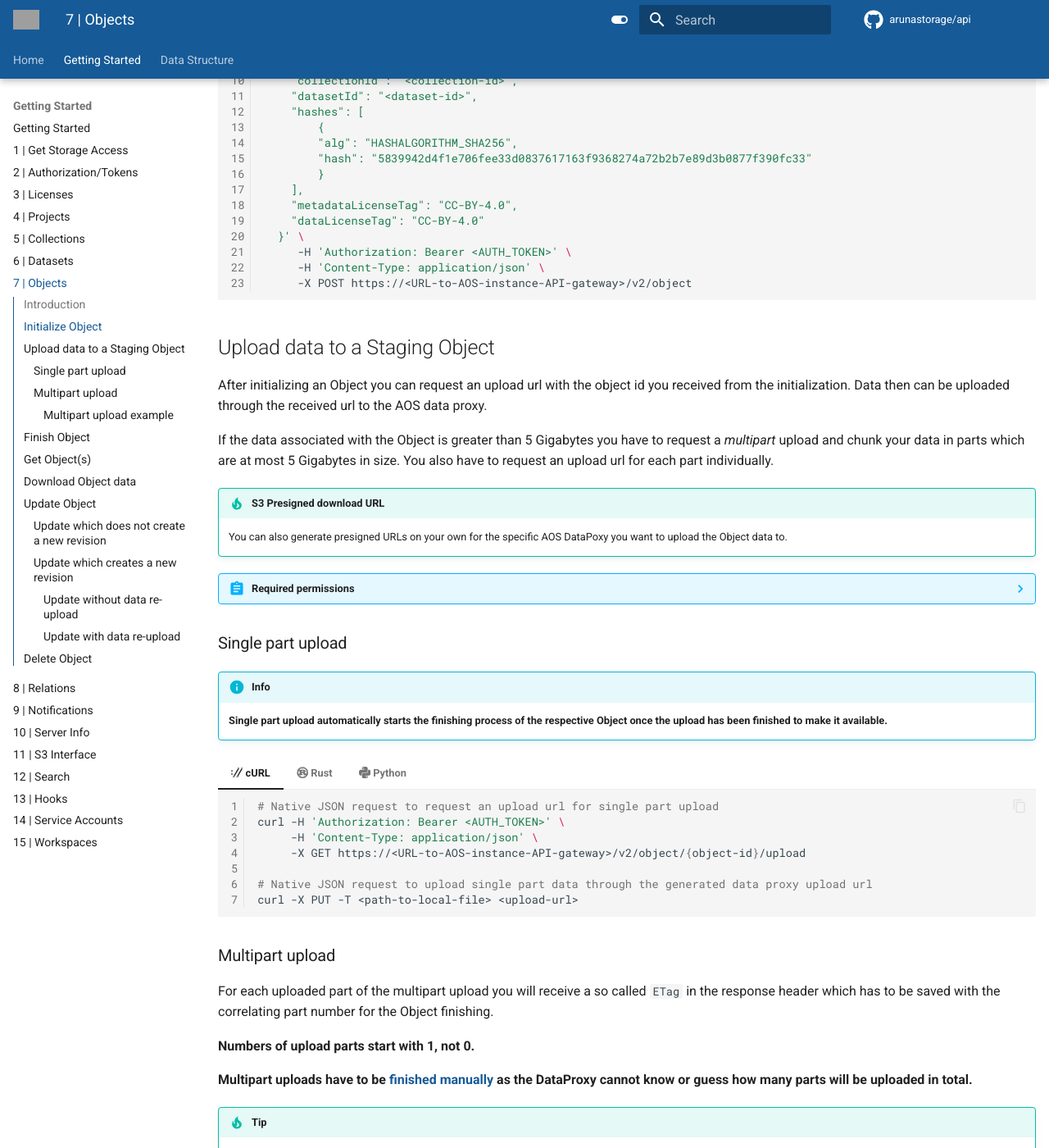
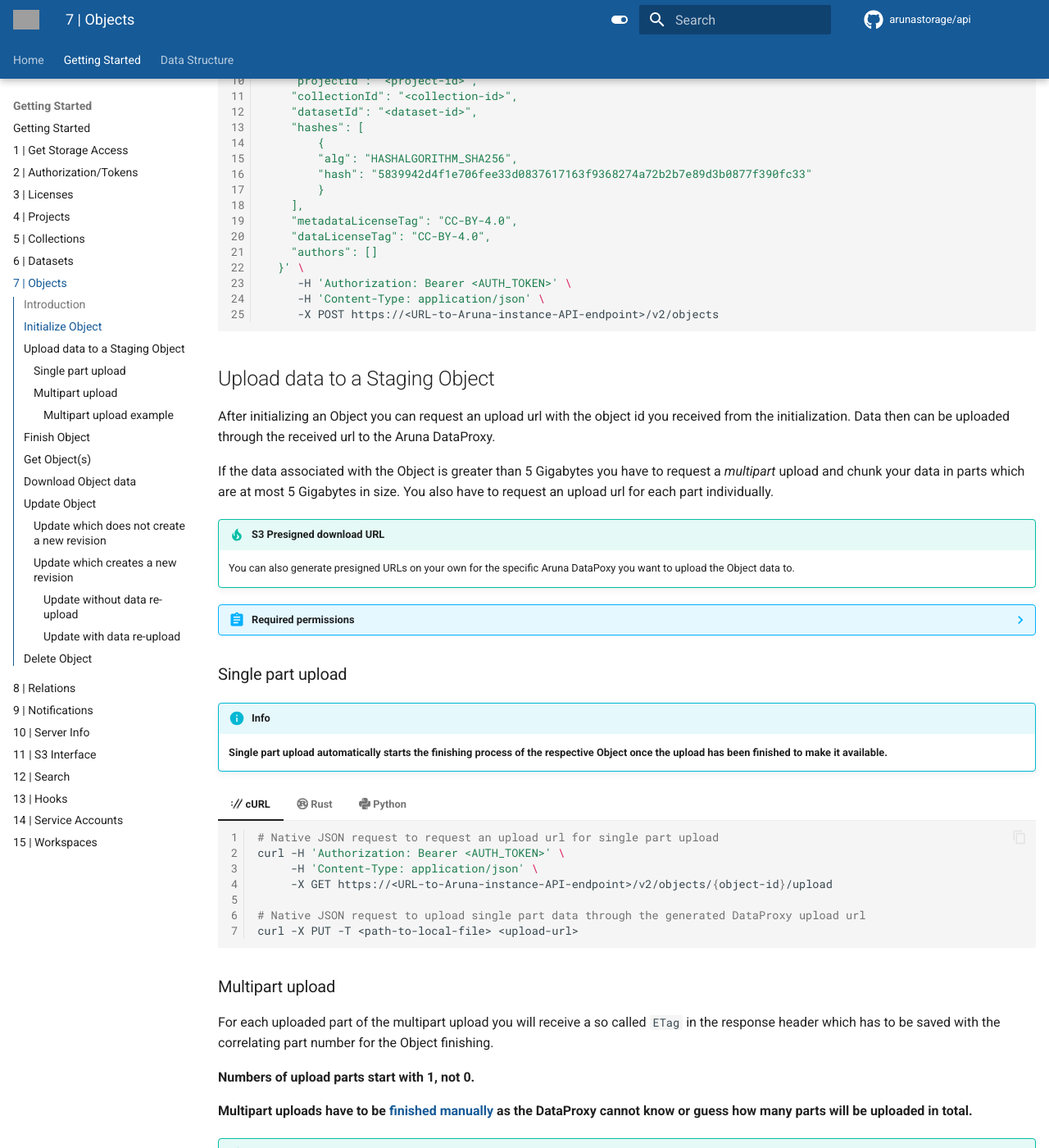
Before and after one commit to ArunaStorage/documentation, an MkDocs documentation site: the page built from docs/get_started/basic_usage/07_How-To-Objects.md, in a window 1280 px wide and 1400 px high, scrolled down 955 px. Shown: the whole window at 82% size. Built offline with MkDocs 1.6.1 and Material for MkDocs 9.7.7, drawn with Linux system fonts in a browser that asks for light colours; comment, search, counter and statistics services are not loaded; the version menu is left out; some of the changed text lies outside the part shown; grey boxes are pictures that could not be loaded.

Commit message:
docs: Update ObjectService examples to 2.0.0-beta.12

````diff
--- a/docs/get_started/basic_usage/07_How-To-Objects.md
+++ b/docs/get_started/basic_usage/07_How-To-Objects.md
@@ -13,7 +13,7 @@
 ## Initialize Object
 
 The first step is to initialize an Object.
-This creates an Object in the AOS with a status of _Initializing_ which marks it as a _Staging Object_.
+This creates an Object in Aruna with a status of _Initializing_ which marks it as a _Staging Object_.
 As long as an Object is in the staging area data can be uploaded to it.
 
 ??? Tip "Hash validation"
@@ -36,6 +36,7 @@
     curl -d '
       {
         "name": "aruna.png",
+        "title": "Aruna Logo",
         "description": "My demo Object",
         "keyValues": [],
         "relations": [],
@@ -50,11 +51,12 @@
             }
         ],
         "metadataLicenseTag": "CC-BY-4.0",
-        "dataLicenseTag": "CC-BY-4.0"
+        "dataLicenseTag": "CC-BY-4.0",
+        "authors": []
       }' \
          -H 'Authorization: Bearer <AUTH_TOKEN>' \
          -H 'Content-Type: application/json' \
-         -X POST https://<URL-to-AOS-instance-API-gateway>/v2/object
+         -X POST https://<URL-to-Aruna-instance-API-endpoint>/v2/objects
     ```
 
 === ":simple-rust: Rust"
@@ -63,6 +65,7 @@
     // Create tonic/ArunaAPI request to create a new Object
     let request = CreateObjectRequest {
         name: "aruna.png".to_string(),
+        title: "Aruna Logo".to_string(),
         description: "My demo Object".to_string(),
         key_values: vec![],
         relations: vec![],
@@ -74,9 +77,10 @@
         metadata_license_tag: "CC-BY-4.0".to_string(),
         data_license_tag: "CC-BY-4.0".to_string(),
         parent: Some(Parent::ProjectId("<project-id>".to_string())),
+        authors: vec![],
     };
 
-    // Send the request to the AOS instance gRPC gateway
+    // Send the request to the Aruna instance gRPC endpoint
     let response = object_client.create_object(init_request)
                                 .await
                                 .unwrap()
@@ -92,6 +96,7 @@
     # Create tonic/ArunaAPI request to create a new Object
     request = CreateObjectRequest(
         name="aruna.png",
+        title="Aruna Logo",
         description="My demo Object",
         key_values=[],
         external_relations=[],
@@ -104,10 +109,11 @@
             hash="5839942d4f1e706fee33d0837617163f9368274a72b2b7e89d3b0877f390fc33"
         )],
         metadata_license_tag="CC-BY-4.0",
-        data_license_tag="CC-BY-4.0"
+        data_license_tag="CC-BY-4.0",
+        authors=[]
     )
 
-    # Send the request to the AOS instance gRPC gateway
+    # Send the request to the Aruna instance gRPC endpoint
     response = client.object_client.CreateObject(request=request)
 
     # Do something with the response
@@ -118,14 +124,14 @@
 ## Upload data to a Staging Object
 
 After initializing an Object you can request an upload url with the object id you received from the initialization.
-Data then can be uploaded through the received url to the AOS data proxy.
+Data then can be uploaded through the received url to the Aruna DataProxy.
 
 If the data associated with the Object is greater than 5 Gigabytes you have to request a _multipart_ upload and chunk your data in parts which are at most 5 Gigabytes in size.
 You also have to request an upload url for each part individually.
 
 !!! Tip "S3 Presigned download URL"
 
-    You can also generate presigned URLs on your own for the specific AOS DataPoxy you want to upload the Object data to.
+    You can also generate presigned URLs on your own for the specific Aruna DataPoxy you want to upload the Object data to.
 
 ??? Abstract "Required permissions"
 
@@ -143,9 +149,9 @@
     # Native JSON request to request an upload url for single part upload
     curl -H 'Authorization: Bearer <AUTH_TOKEN>' \
          -H 'Content-Type: application/json' \
-         -X GET https://<URL-to-AOS-instance-API-gateway>/v2/object/{object-id}/upload
+         -X GET https://<URL-to-Aruna-instance-API-endpoint>/v2/objects/{object-id}/upload
 
-    # Native JSON request to upload single part data through the generated data proxy upload url
+    # Native JSON request to upload single part data through the generated DataProxy upload url
     curl -X PUT -T <path-to-local-file> <upload-url>
     ```
 
@@ -159,7 +165,7 @@
         part_number: 1,
     };
 
-    // Send the request to the AOS instance gRPC gateway
+    // Send the request to the Aruna instance gRPC endpoint
     let response = object_client.get_upload_url(request)
                                 .await
                                 .unwrap()
@@ -198,7 +204,7 @@
         part_number=1
     )
 
-    # Send the request to the AOS instance gRPC gateway
+    # Send the request to the Aruna instance gRPC endpoint
     response = client.object_client.GetUploadURL(request=request)
 
     # Do something with the response
@@ -237,9 +243,9 @@
     # Native JSON request to request an upload url for specific part of multipart upload
     curl -H 'Authorization: Bearer <AUTH_TOKEN>' \
          -H 'Content-Type: application/json' \
-         -X GET 'https://<URL-to-AOS-instance-API-gateway>/v2/object/{object-id}/upload?multipart=true&partNumber=<part-number>'
+         -X GET 'https://<URL-to-Aruna-instance-API-endpoint>/v2/objects/{object-id}/upload?multipart=true&partNumber=<part-number>'
 
-    # Upload multipart data with native JSON requests through the generated data proxy upload urls
+    # Upload multipart data with native JSON requests through the generated DataProxy upload urls
     curl -X PUT -T <path-to-local-file> <upload-url>
     ```
 
@@ -253,7 +259,7 @@
         part_number: <part-number> as i32,
     };
 
-    // Send the request to the AOS instance gRPC gateway
+    // Send the request to the Aruna instance gRPC endpoint
     let response = object_client.get_upload_url(request)
                                 .await
                                 .unwrap()
@@ -273,7 +279,7 @@
         part_number=<part-number>
     )
 
-    # Send the request to the AOS instance gRPC gateway
+    # Send the request to the Aruna instance gRPC endpoint
     response = client.object_client.GetUploadURL(request=request)
 
     # Do something with the response
@@ -297,7 +303,7 @@
 
         UPLOAD_URL=$(curl -s -H 'Authorization: Bearer <AUTH_TOKEN>' \
                              -H 'Content-Type: application/json' \
-                             -X GET "https://<URL-to-AOS-instance-API-gateway>/v2/object/${OBJECT_ID}/upload?multipart=true&partNumber=${PART_NUM}" | jq -r '.url')
+                             -X GET "https://<URL-to-Aruna-instance-API-endpoint>/v2/objects/${OBJECT_ID}/upload?multipart=true&partNumber=${PART_NUM}" | jq -r '.url')
         ETAG=$(curl -X PUT -T ${PART_FILE} -i "${UPLOAD_URL}" | grep etag)
 
         echo -e "\nPart: ${PART_NUM}, ETag: ${ETAG}\n"
@@ -387,7 +393,7 @@
                 part_number=i+1
             )
 
-            # Send the request to the AOS instance gRPC gateway
+            # Send the request to the Aruna instance gRPC endpoint
             get_response = client.object_client.GetUploadURL(request=get_request)
 
             # Extraxt download url from response
@@ -447,7 +453,7 @@
 
 ??? Tip "Object hashes"
 
-    SHA256 and MD5 hash sums are always calculated automatically for the content of the object and added to the object, so they do not have to be explicitly specified when finishing. Currently AOS only supports SHA256 and MD5 but the list can be extended if the demand arises.
+    SHA256 and MD5 hash sums are always calculated automatically for the content of the object and added to the object, so they do not have to be explicitly specified when finishing. Currently Aruna only supports SHA256 and MD5 but the list can be extended if the demand arises.
 
     So, in the future further hashes of the object can be specified, which are also added to the object. However, these hashes are not validated against the content of the object.
 
@@ -482,7 +488,7 @@
       }' \
          -H 'Authorization: Bearer <AUTH_TOKEN>' \
          -H 'Content-Type: application/json' \
-         -X PATCH https://<URL-to-AOS-instance-API-gateway>/v2/object/{object-id}/finish
+         -X PATCH https://<URL-to-Aruna-instance-API-endpoint>/v2/objects/{object-id}/finish
     ```
 
 === ":simple-rust: Rust"
@@ -513,7 +519,7 @@
         ],
     };
 
-    // Send the request to the AOS instance gRPC gateway
+    // Send the request to the Aruna instance gRPC endpoint
     let response = object_client.finish_object_staging(request)
                                 .await
                                 .unwrap()
@@ -547,7 +553,7 @@
         ],
     )
 
-    # Send the request to the AOS instance gRPC gateway
+    # Send the request to the Aruna instance gRPC endpoint
     response = client.object_client.FinishObjectStaging(request=request)
 
     # Do something with the response
@@ -571,14 +577,14 @@
     # Native JSON request to fetch information of a single Object
     curl -H 'Authorization: Bearer <AUTH_TOKEN>' \
          -H 'Content-Type: application/json' \
-         -X GET https://<URL-to-AOS-instance-API-gateway>/v2/object/{object-id}
+         -X GET https://<URL-to-Aruna-instance-API-endpoint>/v2/objects/{object-id}
     ```
 
     ```bash linenums="1"
     # Native JSON request to fetch information of multiple Objects in a single request
     curl -H 'Authorization: Bearer <AUTH_TOKEN>' \
          -H 'Content-Type: application/json' \
-         -X GET 'https://<URL-to-AOS-instance-API-gateway>/v2/objects?objectIds={object-id-01}&objectIds={object-id-02}'
+         -X GET 'https://<URL-to-Aruna-instance-API-endpoint>/v2/objects?objectIds={object-id-01}&objectIds={object-id-02}'
     ```
 
 === ":simple-rust: Rust"
@@ -589,7 +595,7 @@
         object_id: "<object-id>".to_string()
     };
 
-    // Send the request to the AOS instance gRPC gateway
+    // Send the request to the Aruna instance gRPC endpoint
     let response = object_client.get_object(request)
                                 .await
                                 .unwrap()
@@ -609,7 +615,7 @@
         ]
     };
 
-    // Send the request to the AOS instance gRPC gateway
+    // Send the request to the Aruna instance gRPC endpoint
     let response = object_client.get_objects(request)
                                 .await
                                 .unwrap()
@@ -627,7 +633,7 @@
         object_id="<object-id>"
     )
 
-    # Send the request to the AOS instance gRPC gateway
+    # Send the request to the Aruna instance gRPC endpoint
     response = client.object_client.GetObject(request=request)
 
     # Do something with the response
@@ -644,7 +650,7 @@
         ]
     )
 
-    # Send the request to the AOS instance gRPC gateway
+    # Send the request to the Aruna instance gRPC endpoint
     response = client.object_client.GetObjects(request=request)
 
     # Do something with the response
@@ -658,7 +664,7 @@
 
 !!! Tip "S3 Presigned download URL"
 
-    You can also generate presigned URLs on your own for the specific AOS DataPoxy you want to download the Object data from.
+    You can also generate presigned URLs on your own for the specific Aruna DataPoxy you want to download the Object data from.
 
 ??? Abstract "Required permissions"
 
@@ -670,7 +676,7 @@
     # Native JSON request to fetch the download URL of an Object
     curl -H 'Authorization: Bearer <AUTH_TOKEN>' \
          -H 'Content-Type: application/json' \
-         -X GET https://<URL-to-AOS-instance-API-gateway>/v2/object/{object-id}/download
+         -X GET https://<URL-to-Aruna-instance-API-endpoint>/v2/objects/{object-id}/download
 
     # Download the data with the provided remote file name
     curl -J -O -X GET <received-download-url>
@@ -684,7 +690,7 @@
         object_id: "<object-id>".to_string()
     };
 
-    // Send the request to the AOS instance gRPC gateway
+    // Send the request to the Aruna instance gRPC endpoint
     let response = object_client.get_download_url(request)
                                 .await
                                 .unwrap()
@@ -732,7 +738,7 @@
         object_id="<object-id>"
     )
 
-    # Send the request to the AOS instance gRPC gateway
+    # Send the request to the Aruna instance gRPC endpoint
     download_url_response = client.object_client.GetDownloadURL(request=download_url_request)
 
     # Extract download url from response
@@ -810,7 +816,7 @@
       }' \
          -H 'Authorization: Bearer <AUTH_TOKEN>' \
          -H 'Content-Type: application/json' \
-         -X POST https://<URL-to-AOS-instance-API-gateway>/v2/object/{object-id}
+         -X POST https://<URL-to-Aruna-instance-API-endpoint>/v2/objects/{object-id}
     ```
 
     ```bash linenums="1"
@@ -838,7 +844,38 @@
       }' \
          -H 'Authorization: Bearer <AUTH_TOKEN>' \
          -H 'Content-Type: application/json' \
-         -X POST https://<URL-to-AOS-instance-API-gateway>/v2/object/{object-id}
+         -X POST https://<URL-to-Aruna-instance-API-endpoint>/v2/objects/{object-id}
+    ```
+
+    ```bash linenums="1"
+    # Native JSON request to update the title of an Object in-place
+    curl -d '
+      {
+        "title": "Updated Title"
+      }' \
+         -H 'Authorization: Bearer <AUTH_TOKEN>' \
+         -H 'Content-Type: application/json' \
+         -X POST https://<URL-to-Aruna-instance-API-endpoint>/v2/objects/{object-id}/title
+    ```
+
+    ```bash linenums="1"
+    # Native JSON request to add an author to an Object in-place
+    curl -d '
+      {
+        "addAuthors": [
+            {
+            "firstName": "John",
+            "lastName": "Doe",
+            "email": "john.doe@example.com",
+            "orcid": "0000-0002-1825-0097",
+            "id": "<user-id-if-registered>"
+            }
+        ],
+        "removeAuthors": []
+      }' \
+         -H 'Authorization: Bearer <AUTH_TOKEN>' \
+         -H 'Content-Type: application/json' \
+         -X POST https://<URL-to-Aruna-instance-API-endpoint>/v2/objects/{object-id}/authors
     ```
 
 === ":simple-rust: Rust"
@@ -859,7 +896,7 @@
         parent: None,
     };
 
-    // Send the request to the AOS instance gRPC gateway
+    // Send the request to the Aruna instance gRPC endpoint
     let response = object_client.update_object(add_request)
                                 .await
                                 .unwrap()
@@ -889,7 +926,7 @@
         parent: None,
     };
 
-    // Send the request to the AOS instance gRPC gateway
+    // Send the request to the Aruna instance gRPC endpoint
     let response = object_client.update_object(add_request)
                                 .await
                                 .unwrap()
@@ -898,6 +935,48 @@
     // Do something with the response
     println!("{:#?}", response);
     ```
+
+    ```rust linenums="1"
+    // Create tonic/ArunaAPI request to update the title of an Object in-place
+    let add_request = UpdateObjectTitleRequest {
+        object_id: "<object-id>".to_string(),
+        title: "Updated Title",
+    };
+
+    // Send the request to the Aruna instance gRPC endpoint
+    let response = object_client.update_object_title(add_request)
+                                .await
+                                .unwrap()
+                                .into_inner();
+
+    // Do something with the response
+    println!("{:#?}", response);
+    ```
+
+    ```rust linenums="1"
+    // Create tonic/ArunaAPI request to add an author to an Object
+    let request = UpdateObjectAuthorsRequest {
+        object_id: "<object-id>".to_string(),
+        add_authors: vec![Author {
+            first_name: "John".to_string(),
+            last_name: "Doe".to_string(),
+            email: "john.doe@example.com".to_string(),
+            orcid: "0000-0002-1825-0097".to_string(),
+            id: "<user-id-if-registered>".to_string(),
+        }],
+        remove_authors: vec![],
+    };
+
+    // Send the request to the Aruna instance gRPC endpoint
+    let response = object_client.update_object_authors(request)
+                                 .await
+                                 .unwrap()
+                                 .into_inner();
+
+    // Do something with the response
+    println!("{:#?}", response);
+    ```
+
 
 === ":simple-python: Python"
 
@@ -919,7 +998,7 @@
         data_license_tag: "<old-license-tag>",
     )
 
-    # Send the request to the AOS instance gRPC gateway
+    # Send the request to the Aruna instance gRPC endpoint
     response = client.object_client.UpdateObject(request=request)
 
     # Do something with the response
@@ -948,8 +1027,43 @@
         data_license_tag: "<old-license-tag>",
     )
 
-    # Send the request to the AOS instance gRPC gateway
+    # Send the request to the Aruna instance gRPC endpoint
     response = client.object_client.UpdateObject(request=request)
+
+    # Do something with the response
+    print(f'{response}')
+    ```
+
+    ```python linenums="1"
+    # Create tonic/ArunaAPI request to update the title of a Dataset
+    request = UpdateObjectTitleRequest(
+        object_id="<object-id>",
+        title="Updated Title"
+    )
+
+    # Send the request to the Aruna instance gRPC endpoint
+    response = client.dataset_client.UpdateObjectTitle(request=request)
+
+    # Do something with the response
+    print(f'{response}')
+    ```
+
+    ```python linenums="1"
+    # Create tonic/ArunaAPI request to add an author to a Dataset
+    request = UpdateObjectAuthorsRequest(
+        object_id="<object-id>",
+        add_authors=[Author(
+            first_name="John",
+            last_name="Doe",
+            email="john.doe@example.com",
+            orcid="0000-0002-1825-0097",
+            user_id="<user-id-if-registered"
+        )],
+        remove_authors=[]
+    )
+
+    # Send the request to the Aruna instance gRPC endpoint
+    response = client.dataset_client.UpdateObjectAuthors(request=request)
 
     # Do something with the response
     print(f'{response}')
@@ -984,7 +1098,7 @@
       }' \
          -H 'Authorization: Bearer <AUTH_TOKEN>' \
          -H 'Content-Type: application/json' \
-         -X POST https://<URL-to-AOS-instance-API-gateway>/v2/object/{object-id} | jq -r '.object.id')
+         -X POST https://<URL-to-Aruna-instance-API-endpoint>/v2/objects/{object-id} | jq -r '.object.id')
 
     # Native JSON request to finish the new Object revision
     curl -d '
@@ -995,7 +1109,7 @@
       }' \
          -H 'Authorization: Bearer <AUTH_TOKEN>' \
          -H 'Content-Type: application/json' \
-         -X PATCH https://<URL-to-AOS-instance-API-gateway>/v2/object/{NEW_REVISION_ID}/finish
+         -X PATCH https://<URL-to-Aruna-instance-API-endpoint>/v2/objects/{NEW_REVISION_ID}/finish
     ```
 
 === ":simple-rust: Rust"
@@ -1016,7 +1130,7 @@
         parent: None,
     };
 
-    // Send the request to the AOS instance gRPC gateway
+    // Send the request to the Aruna instance gRPC endpoint
     let response = object_client.update_object(request)
                                 .await
                                 .unwrap()
@@ -1034,7 +1148,7 @@
         completed_parts: [],
     };
 
-    // Send the request to the AOS instance gRPC gateway
+    // Send the request to the Aruna instance gRPC endpoint
     let response = object_client.finish_object_staging(request)
                                 .await
                                 .unwrap()
@@ -1067,7 +1181,7 @@
         data_license_tag="<old-license-tag>",
     )
 
-    # Send the request to the AOS instance gRPC gateway
+    # Send the request to the Aruna instance gRPC endpoint
     update_response = client.object_client.UpdateObject(request=request)
 
     # Do something with the response
@@ -1083,7 +1197,7 @@
         completed_parts=[],
     )
 
-    # Send the request to the AOS instance gRPC gateway
+    # Send the request to the Aruna instance gRPC endpoint
     finish_response = client.object_client.FinishObjectStaging(request=request)
 
     # Do something with the response
@@ -1114,14 +1228,14 @@
       }' \
          -H 'Authorization: Bearer <AUTH_TOKEN>' \
          -H 'Content-Type: application/json' \
-         -X POST https://<URL-to-AOS-instance-API-gateway>/v2/object/{object-id} | jq -r '.object.id')
+         -X POST https://<URL-to-Aruna-instance-API-endpoint>/v2/objects/{object-id} | jq -r '.object.id')
 
     # Native JSON request to request an upload url for single part upload
     curl -H 'Authorization: Bearer <AUTH_TOKEN>' \
          -H 'Content-Type: application/json' \
-         -X GET https://<URL-to-AOS-instance-API-gateway>/v2/object/{NEW_REVISION_ID}/upload
+         -X GET https://<URL-to-Aruna-instance-API-endpoint>/v2/objects/{NEW_REVISION_ID}/upload
 
-    # Native JSON request to upload single part data through the generated data proxy upload url
+    # Native JSON request to upload single part data through the generated DataProxy upload url
     curl -X PUT -T <path-to-local-file> <upload-url>
 
     # Request to finish the updated object only needed in case of no upload or multipart upload
@@ -1145,7 +1259,7 @@
         parent: None,
     };
 
-    // Send the request to the AOS instance gRPC gateway
+    // Send the request to the Aruna instance gRPC endpoint
     let response = object_client.update_object(request)
                                        .await
                                        .unwrap()
@@ -1162,7 +1276,7 @@
         part_number: 1,
     };
 
-    // Send the request to the AOS instance gRPC gateway
+    // Send the request to the Aruna instance gRPC endpoint
     let get_response = object_client.get_upload_url(get_request)
                                     .await
                                     .unwrap()
@@ -1213,7 +1327,7 @@
         data_license_tag="<old-license-tag>",
     )
 
-    # Send the request to the AOS instance gRPC gateway
+    # Send the request to the Aruna instance gRPC endpoint
     response = client.object_client.UpdateObject(request=request)
 
     # Do something with the response
@@ -1227,7 +1341,7 @@
         part_number=1
     )
 
-    # Send the request to the AOS instance gRPC gateway
+    # Send the request to the Aruna instance gRPC endpoint
     get_response = client.object_client.GetUploadURL(request=request)
 
     # Do something with the response
@@ -1296,7 +1410,7 @@
       }' \
          -H 'Authorization: Bearer <AUTH_TOKEN>' \
          -H 'Content-Type: application/json' \
-         -X DELETE https://<URL-to-AOS-instance-API-gateway>/v2/object/<object-id>
+         -X DELETE https://<URL-to-Aruna-instance-API-endpoint>/v2/objects/<object-id>
     ```
 
 === ":simple-rust: Rust"
@@ -1308,7 +1422,7 @@
         with_revisions: false,
     };
 
-    // Send the request to the AOS instance gRPC gateway
+    // Send the request to the Aruna instance gRPC endpoint
     let response = object_client.delete_object(request)
                                        .await
                                        .unwrap()
@@ -1327,7 +1441,7 @@
         with_revisions=False
     )
 
-    # Send the request to the AOS instance gRPC gateway
+    # Send the request to the Aruna instance gRPC endpoint
     response = client.object_client.DeleteObject(request=request)
 
     # Do something with the response
````
